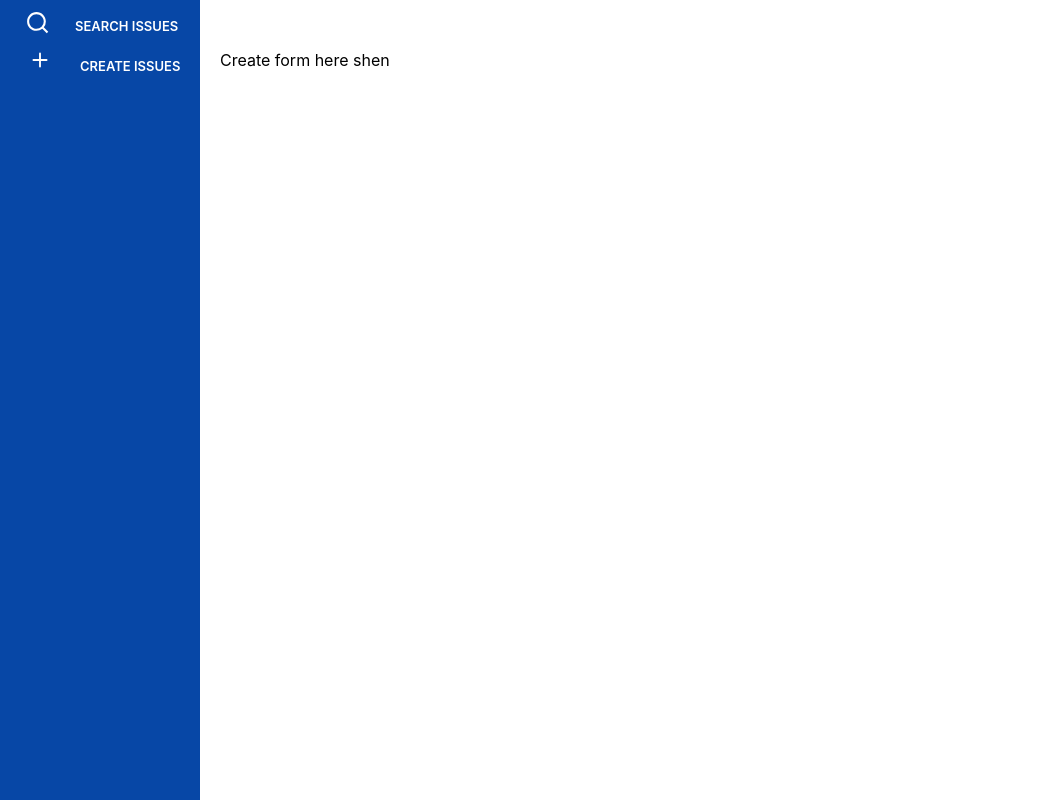
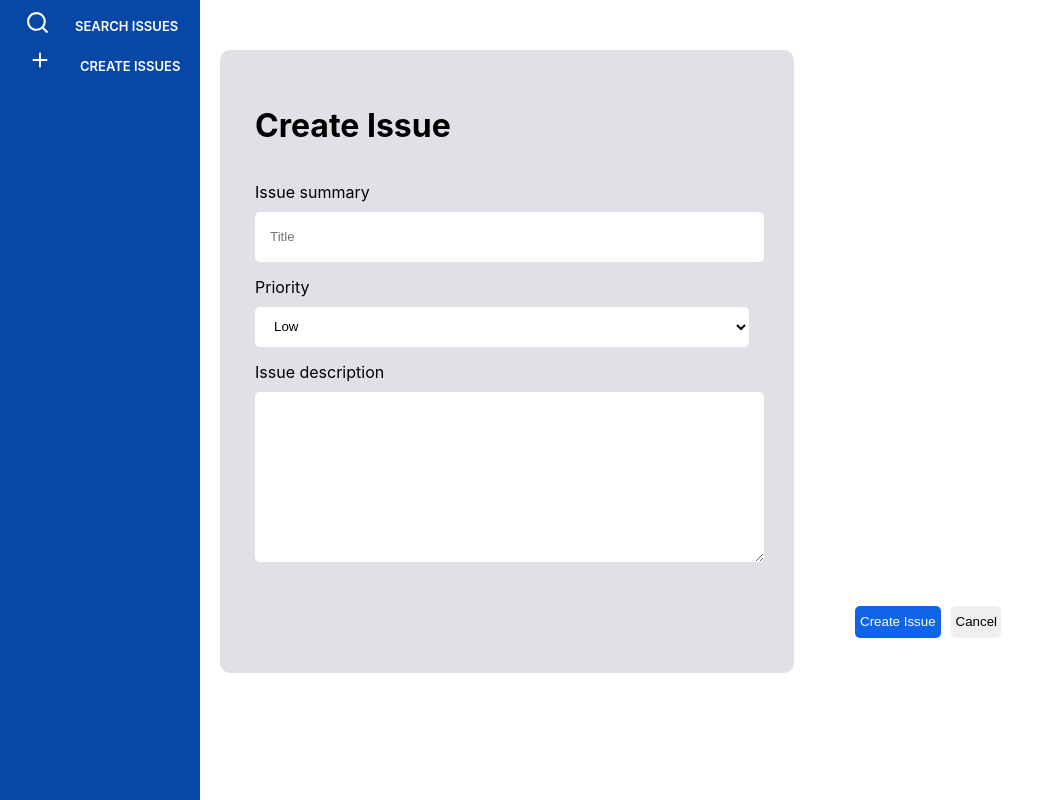
Before and after one commit to Jawadtp/Complaints-Filing-System, a React (Create React App) app in the folder client/: page / in a window 1280 px wide. Both pictures are taken after a click on the element "CREATE ISSUES". Shown: the whole page, without its empty margins (0-1037 px from the left). Built offline with nearby package versions, Linux system fonts and the light colour scheme.

Commit message:
Created Issue page setup

```diff
--- a/client/src/App.css
+++ b/client/src/App.css
@@ -100,3 +100,65 @@ button:focus {
   padding: 6px;
   height: 500px;
 }
+
+.issueForm{
+  margin-right: 0;
+  width: 60%;
+  display: flex;
+  flex-direction: column;
+  background-color: #dfe1e6;
+  border-radius: 10px;
+  padding: 35px;
+}
+
+.summary,
+.description,
+.priority
+{
+  margin-top: 15px;
+}
+
+.issueForm input[type="text"],
+.issueForm textarea,
+.issueForm select
+{
+  background-color: white;
+  width: 95%;
+  margin-top: 10px;
+  padding: 5px 15px;
+  border: none;
+  border-radius: 5px;
+  height: 2.5rem;
+}
+
+.issueForm textarea
+{
+  height: 10rem;
+}
+
+.issueForm select{
+  width: 98%;
+}
+
+.issueForm input[value="Create Issue"]{
+  position: relative;
+  right: -600px;
+  margin-top: 40px;
+  padding: 5px;
+  color: white;
+  border: none;
+  height: 2rem;
+  border-radius: 5px;
+  background-color: #0f65e6;
+}
+
+.issueForm input[value="Cancel"]{
+  position: relative;
+  right: -610px;
+  padding: 5px;
+  height: 2rem;
+  border: none;
+  border-radius: 5px;
+  width: 10%;
+
+}
--- a/client/src/components/CreateIssue.js
+++ b/client/src/components/CreateIssue.js
@@ -3,8 +3,43 @@ import React from 'react'
 const CreateIssue = () =>
 {
     return (
-        <div>
-            Create form here shen
+        <div className="issueForm">
+            <div>
+                <h1>
+                    Create Issue
+                </h1>
+            </div>
+
+            <div>
+                <form>
+                    <div className="summary">
+                        <label>Issue summary</label><br/>
+                        <input type="text" placeholder="Title"></input>
+                    </div>
+
+                    <div className="priority">
+                        <label>Priority</label><br/>
+                        <select id="cars" name="cars">
+                            <option value="0">Low</option>
+                            <option value="1">Medium</option>
+                            <option value="2">High</option>
+                        </select>
+                    </div>
+
+                    <div className="description">
+                        <label>Issue description</label><br/>
+                        <textarea></textarea>
+                    </div>
+
+                    <div>
+                        <input type="submit" value="Create Issue"></input>
+                        <input type="submit" value="Cancel"></input>
+                    </div>
+
+                    <div>
+                    </div>
+                </form>
+            </div>
         </div>
     )
 }
```
